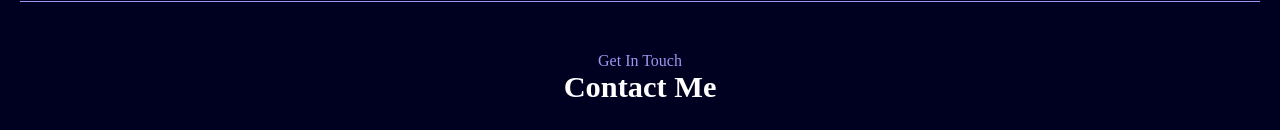
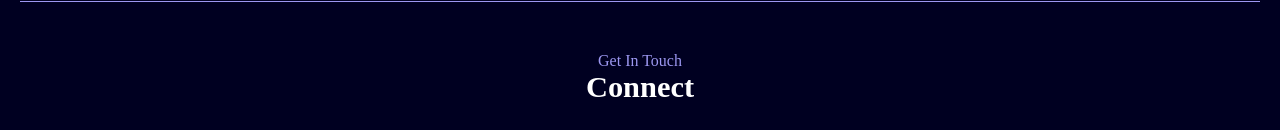
Before and after one commit to RushilShah01/PRODIGY_WD_04, a React (Create React App) app: page /About in a window 1280 px wide. Shown: the part 2714-2844 px from the top of the page. Built offline with nearby package versions, Linux system fonts and the light colour scheme.

Commit message:
Contact.jsx

```diff
--- a/src/Components/Contact.jsx
+++ b/src/Components/Contact.jsx
@@ -5,7 +5,7 @@ const Contact = () => {
     <>
       <link rel="stylesheet" href="https://cdnjs.cloudflare.com/ajax/libs/font-awesome/6.0.0-beta3/css/all.min.css"></link>
       <p className='git'>Get In Touch</p>
-      <h1 className='con'>Contact Me</h1>
+      <h1 className='con'>Connect</h1>
       <div className='contact' id='contact'>
         <a href="https://www.linkedin.com/in/rushil-shah-6934b1195/" class="social-icon" target="_blank"><i class="fab fa-linkedin-in"></i></a>
         <a href="https://github.com/RushilShah01" class="social-icon" target="_blank"><i class="fab fa-github"></i></a>
```
